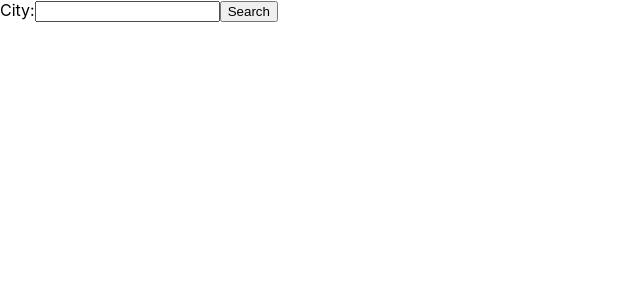
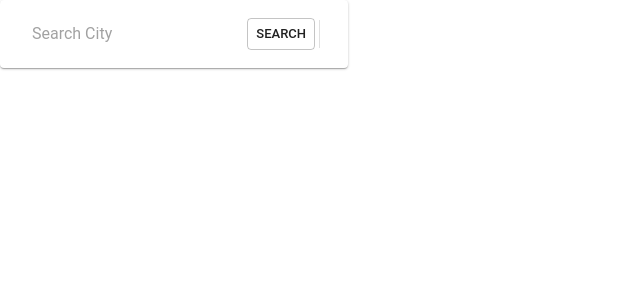
Before and after one commit to ela-p-p/weather, a React (Create React App) app: page / in a window 1280 px wide. Shown: the top 300 px of the page, without its empty margins (0-640 px from the left). Built offline with nearby package versions, Linux system fonts and the light colour scheme.

Commit message:
basicVersion

```diff
--- a/public/index.html
+++ b/public/index.html
@@ -22,7 +22,7 @@
       work correctly both with client-side routing and a non-root public URL.
       Learn how to configure a non-root public URL by running `npm run build`.
     -->
-    <title>React App</title>
+    <title>Weather</title>
   </head>
   <body>
     <noscript>You need to enable JavaScript to run this app.</noscript>
--- a/src/App.js
+++ b/src/App.js
@@ -45,9 +45,11 @@ class App extends Component {
 
   render() {
     const results = this.state.result
+
     return (
       <div className="container">
-        <SearchBar value={this.state.city} handleChange={this.handleChange} handleClick={this.handleClick}/>
+        <SearchBar value={this.state.city} handleChange={this.handleChange} handleClick={this.handleClick}
+        />
         <CityCard
           results={results}
         />
--- a/src/CityCard.js
+++ b/src/CityCard.js
@@ -2,13 +2,10 @@ import React from 'react';
 import PropTypes from 'prop-types';
 import { withStyles } from '@material-ui/core/styles';
 import Card from '@material-ui/core/Card';
-//import CardActions from '@material-ui/core/CardActions';
 import CardContent from '@material-ui/core/CardContent';
-//import Button from '@material-ui/core/Button';
 import Typography from '@material-ui/core/Typography';
 import Grid from '@material-ui/core/Grid';
 import classNames from 'classnames';
-//import CardMedia from '@material-ui/core/CardMedia';
 import Avatar from '@material-ui/core/Avatar';
 
 const styles = theme => ({
@@ -74,7 +71,7 @@ const CityCard = props => {
                 <Grid container spacing={40}>
                     {results.map((data, index) => (
                         <Grid sm={6} md={4} lg={3}>
-                            <Card className={classes.card} key={data.woeid}>
+                            <Card className={classes.card} key={index}>
                                 <CardContent>
                                     {data.title}
                                     <Typography className={classes.title} color="textSecondary" gutterBottom>
--- a/src/SearchBar.js
+++ b/src/SearchBar.js
@@ -1,22 +1,74 @@
 import React from 'react';
+import PropTypes from 'prop-types';
+import { withStyles } from '@material-ui/core/styles';
+import Paper from '@material-ui/core/Paper';
+import InputBase from '@material-ui/core/InputBase';
+import Divider from '@material-ui/core/Divider';
+import Button from '@material-ui/core/Button';
 
-const SearchBar = (props) => {
+const styles = theme => ({
+  root: {
+    padding: '2px 4px',
+    display: 'flex',
+    alignItems: 'center',
+    width: 300,
+    ...theme.mixins.gutters(),
+      paddingTop: theme.spacing.unit * 2,
+      paddingBottom: theme.spacing.unit * 2,
+  },
+  input: {
+    marginLeft: 8,
+    flex: 1,
+  },
+  divider: {
+    width: 1,
+    height: 28,
+    margin: 4,
+  },
+});
+
+const SearchBar = props => {
+  const { classes } = props;
+
   return (
-    <form >
-      <label>
-        City:
-          <input type="text"
-          value={props.value}
-          onChange={props.handleChange}
-        />
-      </label>
-      <button
-        onClick={props.handleClick}
-      >
-        Search
-            </button>
+    <form onSubmit={props.handleClick}>
+    <Paper className={classes.root} elevation={1}>
+
+      <InputBase className={classes.input} placeholder="Search City" value={props.value} onChange={props.handleChange}/>
+        <Button variant="outlined" size="small" color="default" className={classes.margin} onClick={props.handleClick}>
+          Search
+        </Button>
+
+      <Divider className={classes.divider} />
+
+    </Paper>
     </form>
-  )
+  );
 }
 
-export default SearchBar
+SearchBar.propTypes = {
+  classes: PropTypes.object.isRequired,
+};
+
+export default withStyles(styles)(SearchBar);
+
+// const SearchBar = (props) => {
+//   return (
+//     <form >
+//       <label>
+//         City:
+//           <input type="text"
+//           value={props.value}
+//           onChange={props.handleChange}
+//         />
+//       </label>
+//       <button
+//         onClick={props.handleClick}
+//       >
+//         Search
+//             </button>
+//     </form>
+//   )
+// }
+
+// export default SearchBar
```
